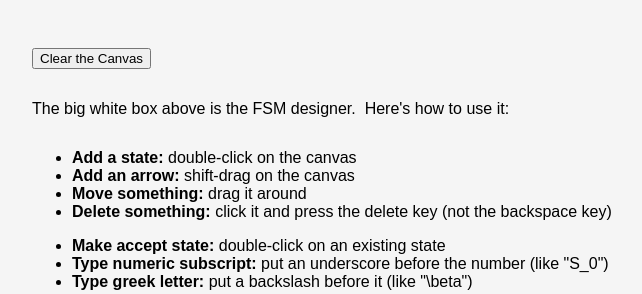
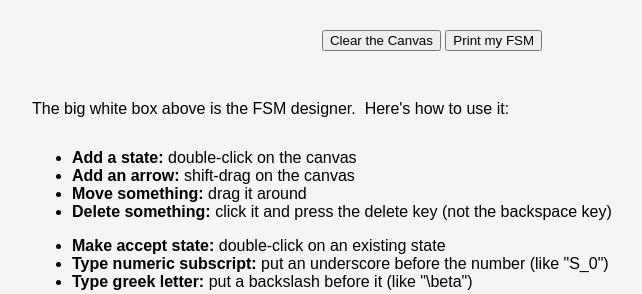
Before and after one commit to jkallini/Stateful, a Flask app: page /editor in a window 1280 px wide. Shown: the part 660-954 px from the top of the page, without its empty margins (208-850 px from the left). Run offline with Flask 2, Linux system fonts and the light colour scheme.

Commit message:
Add JSON print button

```diff
--- a/static/js/fsm.js
+++ b/static/js/fsm.js
@@ -272,6 +272,15 @@ window.onload = function() {
         function() {
             localStorage['fsm'] = ''
             location.reload()
+        };
+
+    // function to convert JSON into OpenFST representation
+    document.getElementById("printFSM").onclick =
+        function() {
+            // Store JSON data in a JS variable
+            var json = localStorage['fsm'];
+
+            output(json);
         };
 
 }
--- a/templates/editor.html
+++ b/templates/editor.html
@@ -47,9 +47,13 @@
 </canvas>
 
 <div>
-    <br/>
-    <button id="clearCanvas">Clear the Canvas</button>
-    <textarea id="output"></textarea>
+    <div class="center">
+        <button id="clearCanvas">Clear the Canvas</button>
+        <button id="printFSM">Print my FSM</button>
+        <br>
+        <br>
+        <textarea id="output"></textarea>
+    </div>
     <p>The big white box above is the FSM designer.&nbsp; Here's how to use it:</p>
     <ul>
         <li><b>Add a state:</b> double-click on the canvas</li>
```
